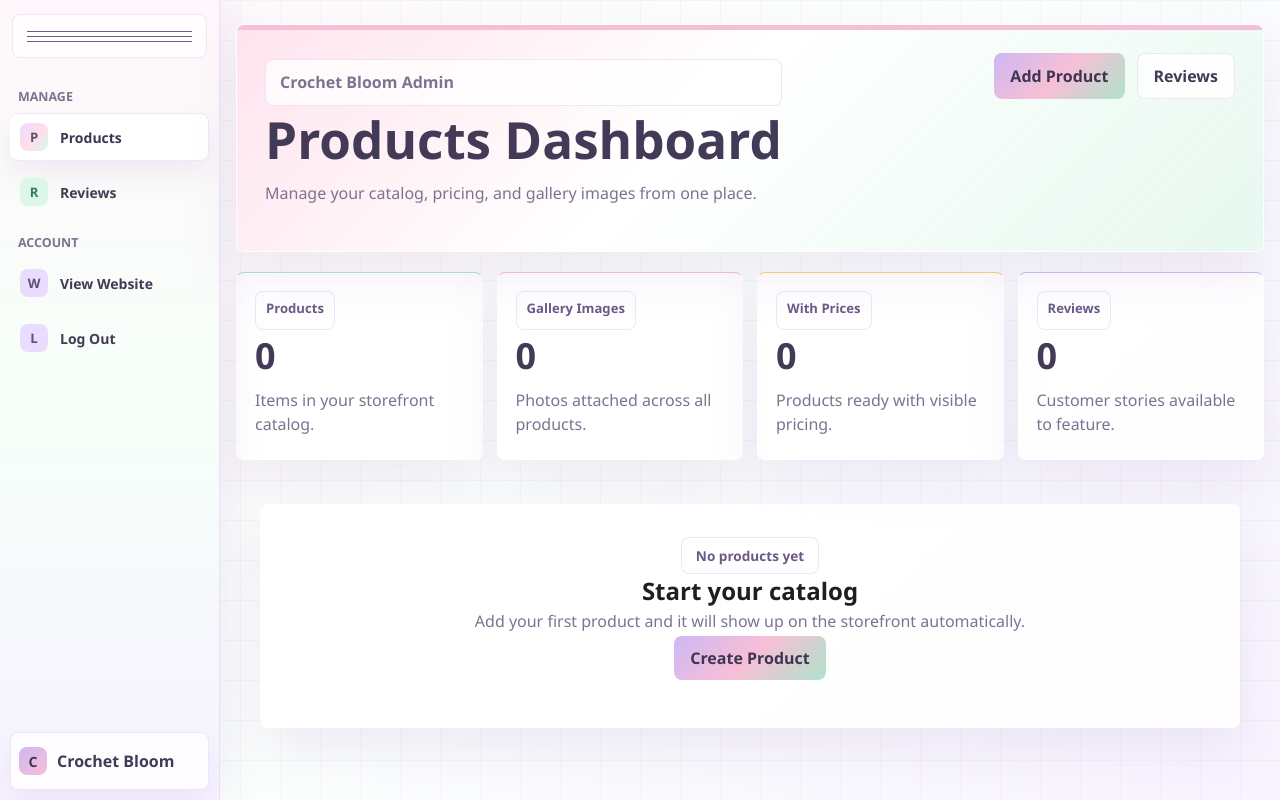
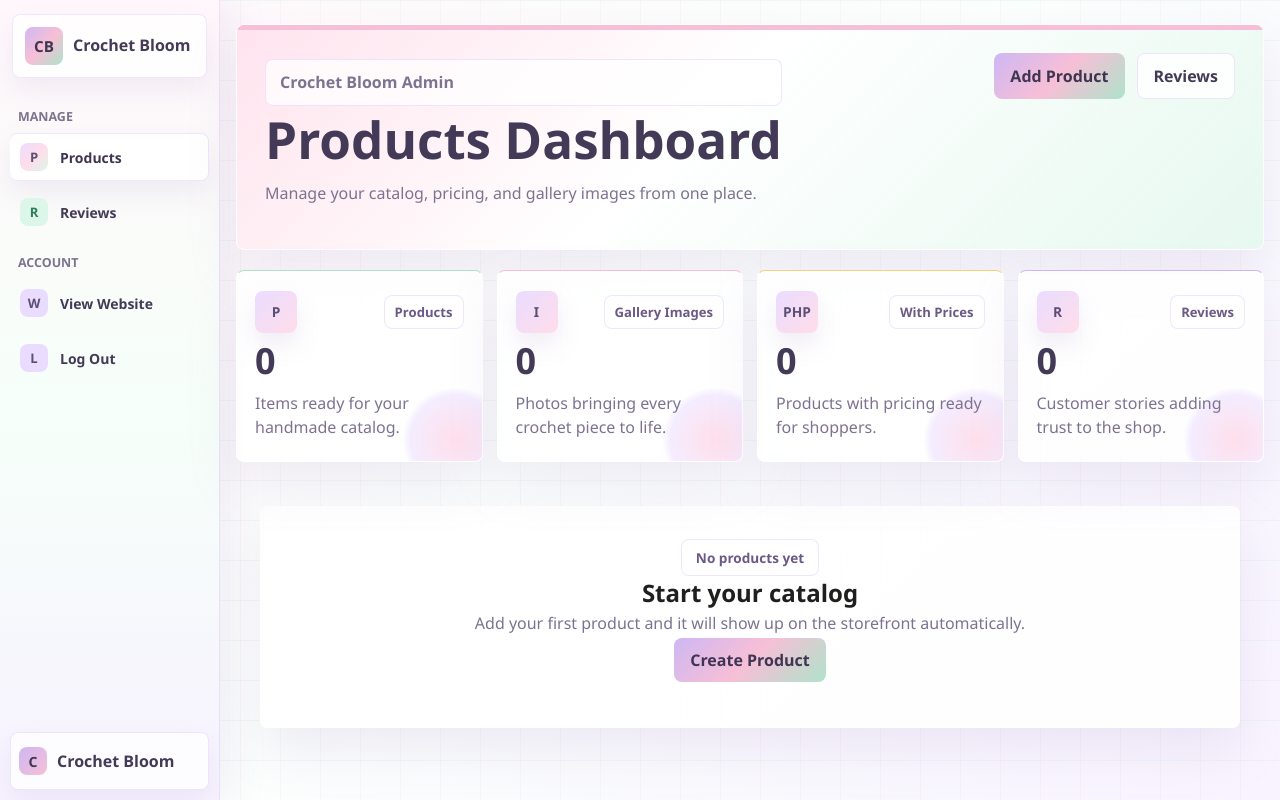
Before and after one commit to Gabboy007/crochet_Website.io, a Flask app: page /admin in a window 1280 px wide. Run offline with Flask 3, Linux system fonts and the light colour scheme; the visitor is signed in with stand-in values (Sample User, id 1); data that the repository does not hold is empty.

Commit message:
style: polish cute admin dashboard

```diff
--- a/app/static/css/style.css
+++ b/app/static/css/style.css
@@ -1558,17 +1558,36 @@ img { display: block; width: 100%; max-width: 100%; }
   box-shadow: 12px 0 34px rgba(165, 134, 190, 0.12);
 }
 
-.admin-page .hybrid-admin .admin-menu-button {
-  width: calc(100% - 24px);
-  height: 44px;
+.admin-sidebar-brand {
+  display: flex;
+  align-items: center;
+  gap: 10px;
   margin: 14px 12px 4px;
-  border-radius: 8px;
-  background: rgba(255, 255, 255, 0.72);
+  padding: 12px;
+  border-radius: 8px;
+  background: rgba(255, 255, 255, 0.78);
   border: 1px solid rgba(206, 183, 244, 0.32);
-}
-
-.admin-page .hybrid-admin .admin-menu-button span {
-  background: #6b5a86;
+  box-shadow: 0 12px 26px rgba(165, 134, 190, 0.12);
+}
+
+.admin-sidebar-brand strong {
+  width: 38px;
+  height: 38px;
+  display: grid;
+  place-items: center;
+  flex: 0 0 auto;
+  border-radius: 8px;
+  background: linear-gradient(135deg, #ceb7f4, #f7bfd6, #aee3cb);
+  color: #3f3552;
+  font-size: 0.95rem;
+  font-weight: 800;
+}
+
+.admin-sidebar-brand span {
+  min-width: 0;
+  color: #433a57;
+  font-weight: 800;
+  line-height: 1.2;
 }
 
 .admin-page .hybrid-admin .admin-nav {
@@ -1704,6 +1723,53 @@ img { display: block; width: 100%; max-width: 100%; }
   border-top-color: #ceb7f4;
 }
 
+.admin-page .hybrid-admin .admin-summary-card {
+  position: relative;
+  min-height: 164px;
+  overflow: hidden;
+}
+
+.admin-page .hybrid-admin .admin-summary-card::after {
+  content: "";
+  position: absolute;
+  right: -28px;
+  bottom: -34px;
+  width: 110px;
+  height: 110px;
+  border-radius: 50%;
+  background: radial-gradient(circle, rgba(255, 221, 234, 0.95), rgba(234, 220, 255, 0.52) 58%, transparent 68%);
+  pointer-events: none;
+}
+
+.admin-page .hybrid-admin .admin-summary-top {
+  position: relative;
+  z-index: 1;
+  display: flex;
+  align-items: center;
+  justify-content: space-between;
+  gap: 12px;
+}
+
+.admin-page .hybrid-admin .admin-summary-icon {
+  width: 42px;
+  height: 42px;
+  display: grid;
+  place-items: center;
+  flex: 0 0 auto;
+  border-radius: 8px;
+  background: linear-gradient(135deg, #eadcff, #ffddea);
+  color: #5d4f74;
+  font-size: 0.86rem;
+  font-weight: 800;
+  box-shadow: 0 12px 24px rgba(165, 134, 190, 0.16);
+}
+
+.admin-page .hybrid-admin .admin-summary-card strong,
+.admin-page .hybrid-admin .admin-summary-card p {
+  position: relative;
+  z-index: 1;
+}
+
 .admin-page .hybrid-admin .admin-summary-card.accent-mint {
   border-top-color: #aee3cb;
 }
--- a/app/templates/admin/base.html
+++ b/app/templates/admin/base.html
@@ -12,9 +12,10 @@
 <body class="admin-page">
     <div class="admin-workspace hybrid-admin">
         <aside class="admin-sidebar" aria-label="Admin navigation">
-            <button class="admin-menu-button" type="button" aria-label="Menu">
-                <span></span><span></span><span></span>
-            </button>
+            <div class="admin-sidebar-brand">
+                <strong>CB</strong>
+                <span>Crochet Bloom</span>
+            </div>
 
             <nav class="admin-nav">
                 <p class="admin-nav-title">Manage</p>
--- a/app/templates/admin/dashboard.html
+++ b/app/templates/admin/dashboard.html
@@ -12,24 +12,36 @@
 {% block admin_content %}
 <section class="admin-overview" aria-label="Catalog summary">
     <article class="admin-summary-card accent-mint">
-        <span class="admin-summary-label">Products</span>
+        <div class="admin-summary-top">
+            <span class="admin-summary-icon">P</span>
+            <span class="admin-summary-label">Products</span>
+        </div>
         <strong>{{ stats.products }}</strong>
-        <p>Items in your storefront catalog.</p>
+        <p>Items ready for your handmade catalog.</p>
     </article>
     <article class="admin-summary-card accent-coral">
-        <span class="admin-summary-label">Gallery Images</span>
+        <div class="admin-summary-top">
+            <span class="admin-summary-icon">I</span>
+            <span class="admin-summary-label">Gallery Images</span>
+        </div>
         <strong>{{ stats.product_images }}</strong>
-        <p>Photos attached across all products.</p>
+        <p>Photos bringing every crochet piece to life.</p>
     </article>
     <article class="admin-summary-card accent-gold">
-        <span class="admin-summary-label">With Prices</span>
+        <div class="admin-summary-top">
+            <span class="admin-summary-icon">PHP</span>
+            <span class="admin-summary-label">With Prices</span>
+        </div>
         <strong>{{ stats.priced_products }}</strong>
-        <p>Products ready with visible pricing.</p>
+        <p>Products with pricing ready for shoppers.</p>
     </article>
     <article class="admin-summary-card accent-ink">
-        <span class="admin-summary-label">Reviews</span>
+        <div class="admin-summary-top">
+            <span class="admin-summary-icon">R</span>
+            <span class="admin-summary-label">Reviews</span>
+        </div>
         <strong>{{ stats.reviews }}</strong>
-        <p>Customer stories available to feature.</p>
+        <p>Customer stories adding trust to the shop.</p>
     </article>
 </section>
 
```
Also changed, not shown: other parts of app/static/css/style.css (+68 -2 lines), app/templates/admin/reviews_dashboard.html (+20 -8 lines).
